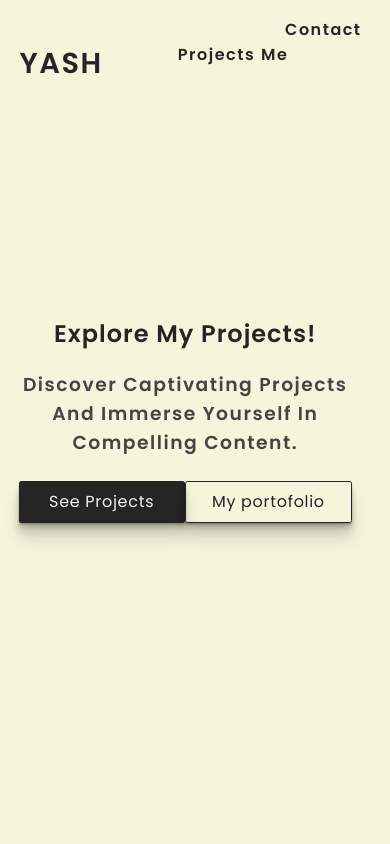
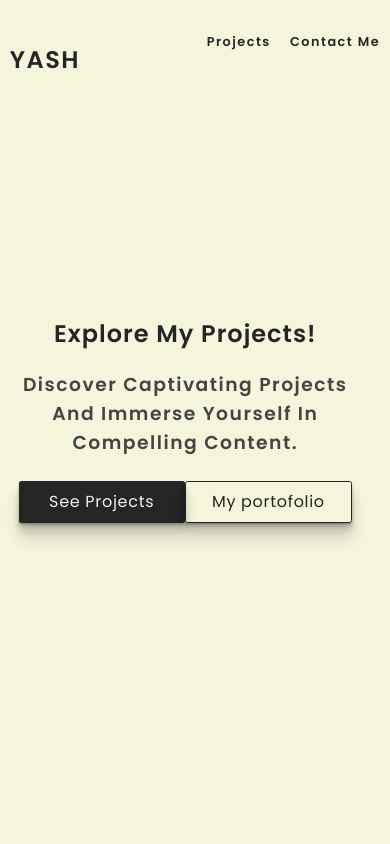
Before and after one commit to YASHDEV42/projects, a Next.js app: page / in a window 390 px wide. Shown: the top 844 px of the page. Built offline with nearby package versions, Linux system fonts and the light colour scheme.

Commit message:
responsive v2

```diff
--- a/components/layout/navigation.module.css
+++ b/components/layout/navigation.module.css
@@ -81,11 +81,23 @@
 }
 @media (max-width: 768px) {
   .container {
-    width: 90vw;
+    width: 90vw; /* Adjusted width for smaller screens */
   }
 
   .navbar {
-    width: 70%;
-    justify-content: end;
+    width: 80vw; /* Increased width for better alignment of navbar items */
   }
 }
+
+@media (max-width: 480px) {
+  .container {
+    width: 95vw; /* Further adjusted width for very small screens */
+  }
+  .logo {
+    font-size: 1em;
+  }
+  .navbar {
+    width: 90vw; /* Adjusted to provide more space for navbar items */
+    font-size: 0.8em;
+  }
+}
```
